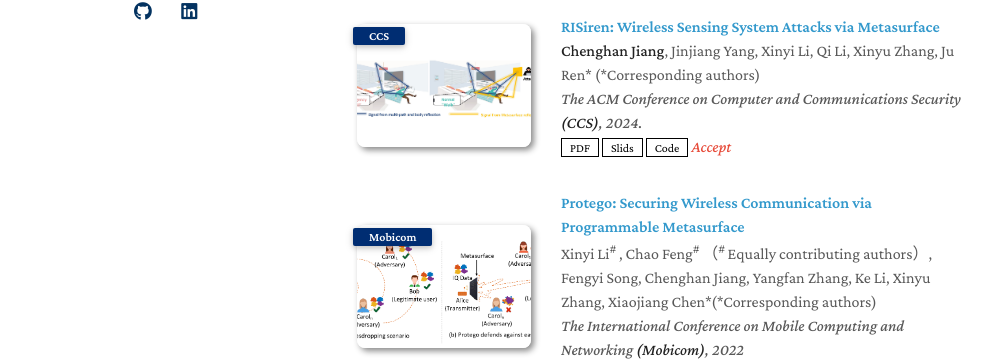
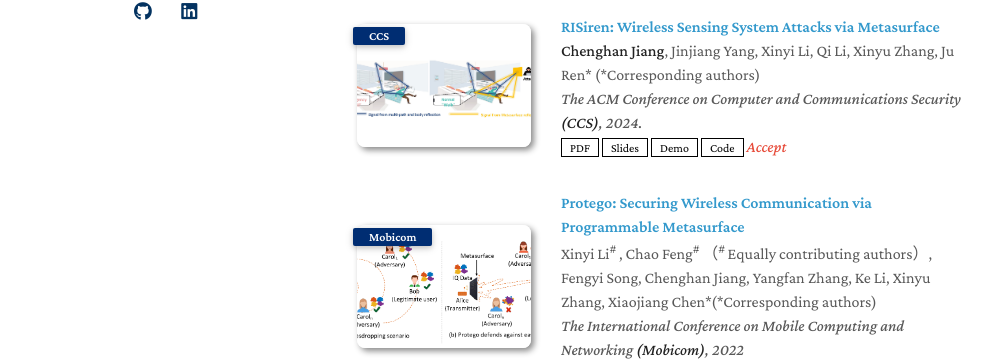
Before and after one commit to HappyChenghan/HappyChenghan.github.io, a Jekyll site: the page built from index.md, in a window 1280 px wide and 1171 px high. Shown: the part 452-813 px from the top of the window, without its empty margins (133-1125 px from the left). Built offline with Jekyll 4.4.1, drawn with Linux system fonts in a browser that asks for light colours; a style sheet for code colours, icons or effects is not loaded; our own code applies the rules of GitHub Pages for plain Markdown files.

Commit message:
Update publications.md

```diff
--- a/_includes/publications.md
+++ b/_includes/publications.md
@@ -25,7 +25,10 @@
       <a href="{{ link.pdf }}" class="btn btn-sm z-depth-0" role="button" target="_blank" style="font-size:12px;">PDF</a>
       {% endif %}
       {% if link.slides %}
-      <a href="{{ link.Slides }}" class="btn btn-sm z-depth-0" role="button" target="_blank" style="font-size:12px;">Slids</a>
+      <a href="{{ link.slides }}" class="btn btn-sm z-depth-0" role="button" target="_blank" style="font-size:12px;">Slides</a>
+      {% endif %}
+      {% if link.demo %}
+      <a href="{{ link.demo }}" class="btn btn-sm z-depth-0" role="button" target="_blank" style="font-size:12px;">Demo</a>
       {% endif %}
       {% if link.code %}
       <a href="{{ link.code }}" class="btn btn-sm z-depth-0" role="button" target="_blank" style="font-size:12px;">Code</a>
```
